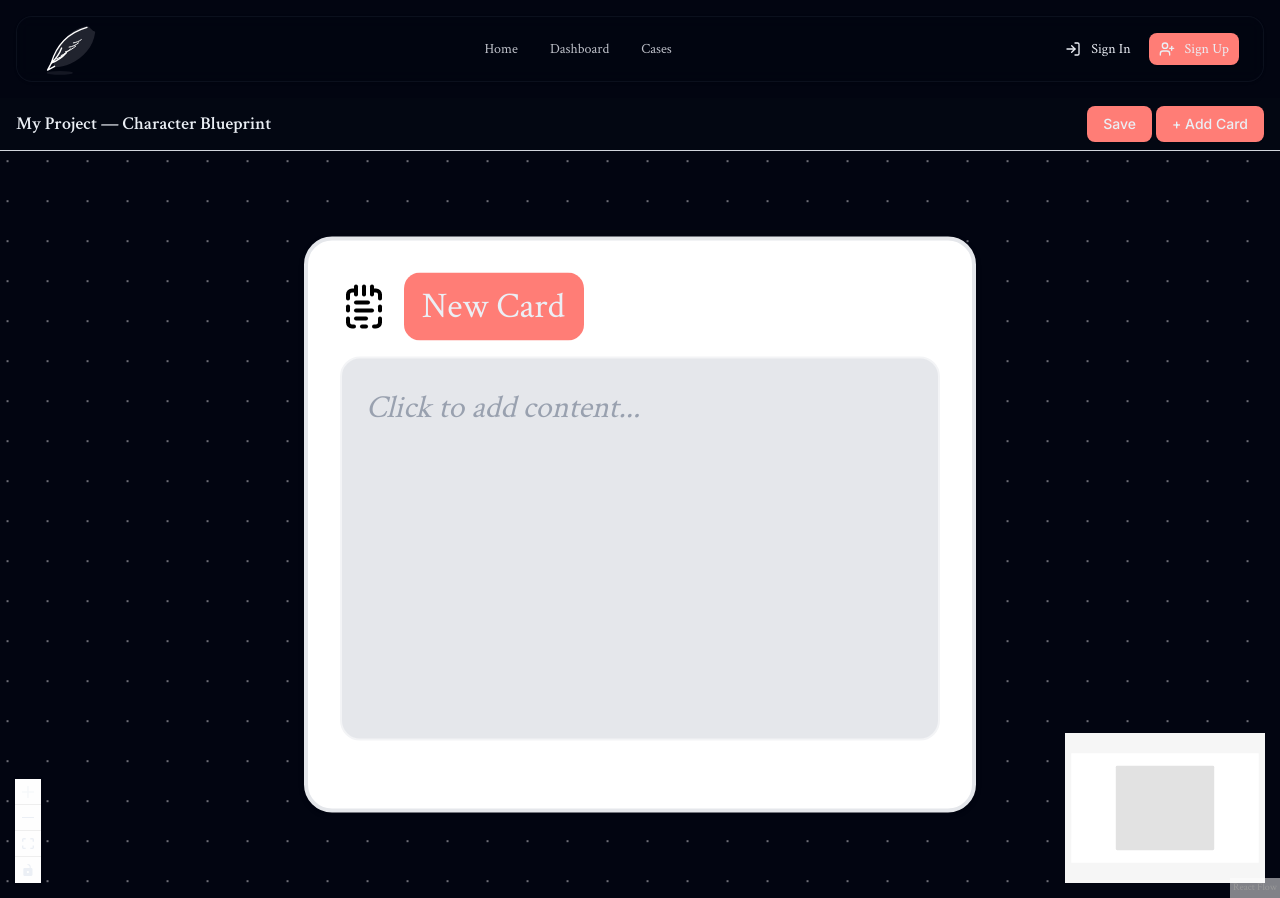
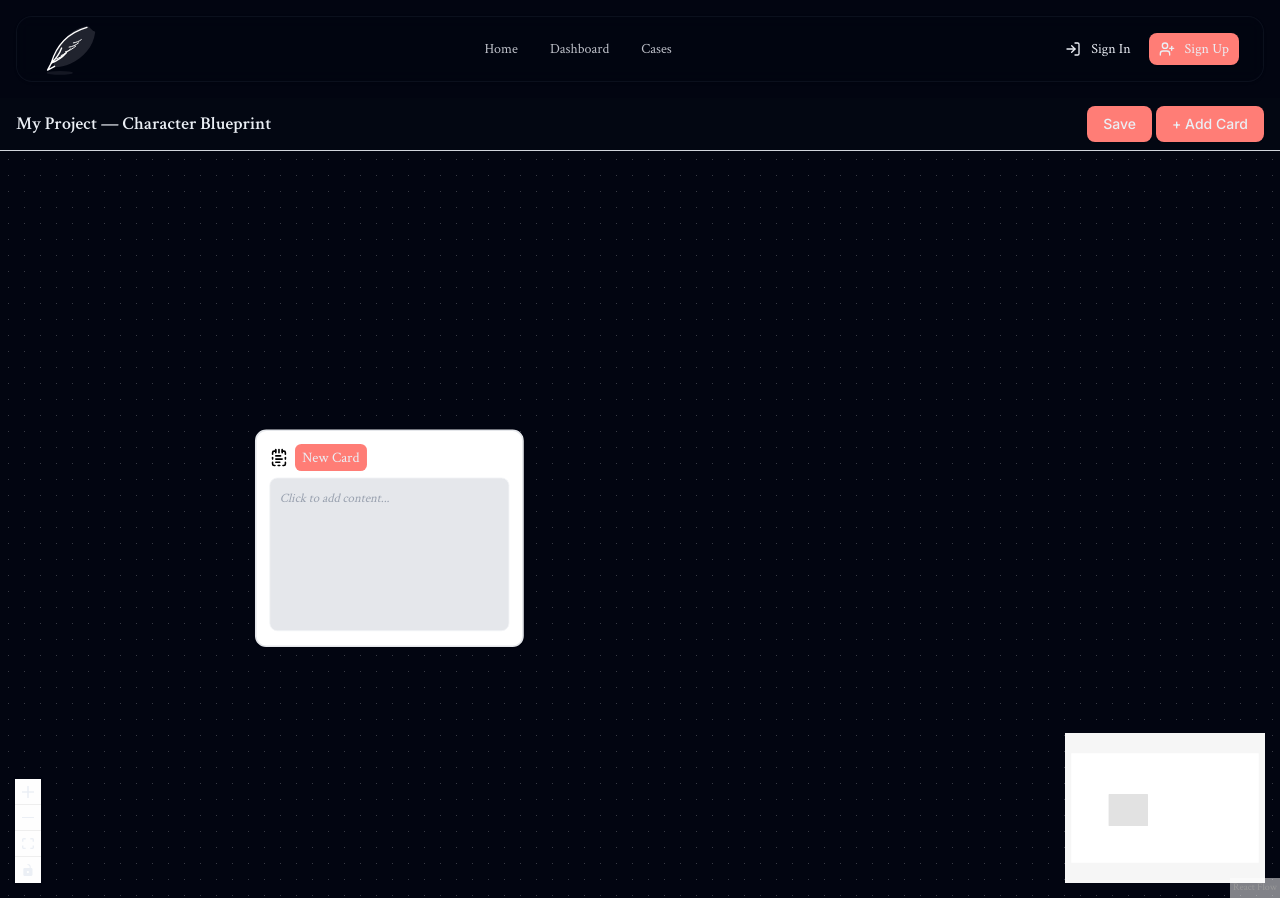
Before and after one commit to Amama-Fatima/detective-quill, a Next.js app in the folder apps/frontend/: page /canvas in a window 1280 px wide. Both pictures are taken after a click on the button "+ Add Card". Built offline with nearby package versions, Linux system fonts and the light colour scheme; no server answers.

Commit message:
save changes before closing canvas page

```diff
--- a/apps/frontend/src/app/workspace/[projectId]/blueprint/[blueprintId]/page.tsx
+++ b/apps/frontend/src/app/workspace/[projectId]/blueprint/[blueprintId]/page.tsx
@@ -47,7 +47,6 @@ export default async function CreateBlueprintPage({
         <Canvas
           blueprintId={blueprintId}
           type={type}
-          userId={userId}
           projectName={blueprint?.title || "Untitled Blueprint"}
           prevBlueprintCards={blueprintCards}
         />
--- a/apps/frontend/src/components/blueprint/canvas-card-node.tsx
+++ b/apps/frontend/src/components/blueprint/canvas-card-node.tsx
@@ -43,7 +43,7 @@ export default function CanvasCardNode({
   return (
     <div
       className={`
-      group relative bg-white rounded-xl shadow-sm border-2 w-84 min-h-72
+      group relative bg-white rounded-xl shadow-sm border-2 w-84 min-h-68
       transition-all duration-200 hover:shadow-lg hover:border-blue-300
       ${
         isFocused
@@ -70,9 +70,7 @@ export default function CanvasCardNode({
                      text-gray-800 text-md leading-relaxed transition-all"
             />
           ) : (
-            <Badge className={`text-lg font-medium border`}>
-              {data.title}
-            </Badge>
+            <Badge className={`text-lg font-medium border`}>{data.title}</Badge>
           )}
         </div>
 
--- a/apps/frontend/src/components/blueprint/canvas.tsx
+++ b/apps/frontend/src/components/blueprint/canvas.tsx
@@ -1,16 +1,13 @@
 "use client";
 
-import { useState, useCallback } from "react";
+import { useState, useCallback, useEffect } from "react";
 import {
   ReactFlow,
   MiniMap,
   Controls,
   Background,
   Node,
-  Edge,
-  addEdge,
   applyNodeChanges,
-  applyEdgeChanges,
 } from "@xyflow/react";
 import "@xyflow/react/dist/style.css";
 import { Button } from "@/components/ui/button";
@@ -33,14 +30,12 @@ interface CanvasProps {
   projectName: string;
   blueprintId: string;
   type: BlueprintType;
-  userId: string;
   prevBlueprintCards: BlueprintCard[] | null;
 }
 
 export default function Canvas({
   blueprintId,
   type,
-  userId,
   projectName,
   prevBlueprintCards,
 }: CanvasProps) {
@@ -65,15 +60,23 @@ export default function Canvas({
       : []
   );
   const [deletedCards, setDeletedCards] = useState<string[]>([]);
+  const [isDirty, setIsDirty] = useState(false);
+  const [isSaving, setIsSaving] = useState(false);
 
-  const [edges, setEdges] = useState<Edge[]>([]);
   const { session } = useAuth();
   const accessToken = session?.access_token;
 
-  const onConnect = useCallback(
-    (connection: any) => setEdges((eds) => addEdge(connection, eds)),
-    []
-  );
+  // Warn user if they try to refresh/close the tab when there are unsaved changes
+  useEffect(() => {
+    const handleBeforeUnload = (e: BeforeUnloadEvent) => {
+      if (!isDirty) return;
+      e.preventDefault();
+      return "";
+    };
+
+    window.addEventListener("beforeunload", handleBeforeUnload);
+    return () => window.removeEventListener("beforeunload", handleBeforeUnload);
+  }, [isDirty]);
 
   const updateNodeContent = useCallback((id: string, newContent: string) => {
     setNodes((nds) =>
@@ -125,34 +128,30 @@ export default function Canvas({
       const updated = applyNodeChanges(changes, nds);
       return updated;
     });
-  };
-
-  const onEdgeChanges = (changes: any) => {
-    setEdges((eds) => applyEdgeChanges(changes, eds));
+    setIsDirty(true);
   };
 
   const onSave = async () => {
+    setIsSaving(true);
     const cardsToSave = mapNodesToBlueprintCards(nodes);
 
     const createList = cardsToSave.filter((c) => !c.id); // new cards
-    console.log("This is the create list", createList);
     const createListWoId = createList.map(({ id, ...rest }) => rest); // remove id field
     const updateList = cardsToSave.filter((c) => c.id); // existing cards
 
     try {
       // create new cards
       if (createList.length > 0) {
-        console.log("Creating new cards:", createListWoId);
         await createBlueprintCard(accessToken!, blueprintId, createListWoId);
       }
 
       // update existing cards
       if (updateList.length > 0) {
-        console.log("Updating existing cards:", updateList);
         await Promise.all(
           updateList.map((card) =>
             updateBlueprintCard(accessToken!, blueprintId, String(card.id), {
               content: card.content,
+              title: card.title,
               position_x: card.position_x,
               position_y: card.position_y,
             })
@@ -172,6 +171,9 @@ export default function Canvas({
     } catch (error) {
       console.error("Error saving cards:", error);
       toast.error("Failed to save cards");
+    } finally {
+      setIsSaving(false);
+      setIsDirty(false);
     }
   };
 
@@ -195,6 +197,7 @@ export default function Canvas({
             onClick={() => {
               onSave();
             }}
+            disabled={isSaving}
           >
             Save
           </Button>
@@ -209,12 +212,10 @@ export default function Canvas({
 
       <ReactFlow
         nodes={nodes}
-        edges={edges}
         nodeTypes={nodeTypes}
         onNodesChange={onNodeChanges}
-        onEdgesChange={onEdgeChanges}
-        onConnect={onConnect}
-        fitView
+        defaultViewport={{ x: 0, y: 0, zoom: 0.8 }}
+        fitView={false}
       >
         <MiniMap />
         <Controls />
--- a/apps/frontend/src/lib/utils/blueprint-utils.ts
+++ b/apps/frontend/src/lib/utils/blueprint-utils.ts
@@ -33,7 +33,7 @@ export const mapNodesToBlueprintCards = (nodes: Node[]) => {
     content: typeof node.data.content === "string" ? node.data.content : null,
     position_x: node.position.x,
     position_y: node.position.y,
-    title: node.data.title,
+    title: typeof node.data.title === "string" ? node.data.title : null,
   }));
   console.log("Mapped nodes to blueprint cards:", result);
   return result;
--- a/packages/shared-types/api.types.ts
+++ b/packages/shared-types/api.types.ts
@@ -158,6 +158,7 @@ export interface UpdateBlueprintCardDto {
   content?: string | null;
   position_x?: number;
   position_y?: number;
+  title?: string | null;
 }
 
 export interface CommentResponse {
```
